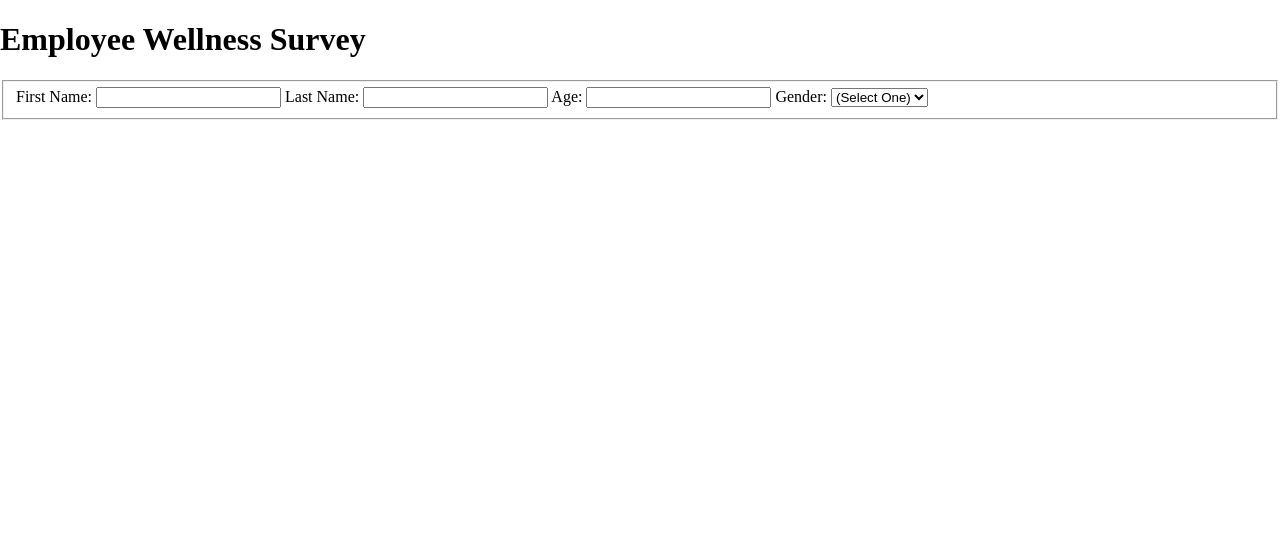
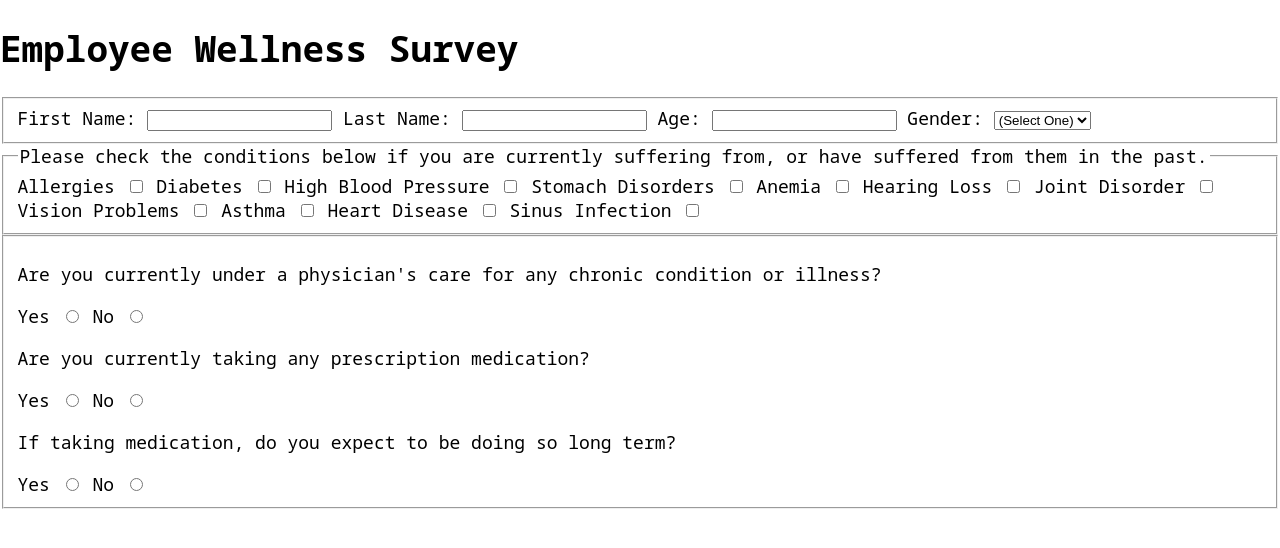
Before and after one commit to egome019/employeeWellnessSurvey, a plain HTML site: page index.html in a window 1280 px wide. Drawn offline with Linux system fonts and the light colour scheme.

Commit message:
halfway done with skeleton form

```diff
--- a/index.html
+++ b/index.html
@@ -9,19 +9,20 @@
 	</head>
 	<body>
 		<h1>Employee Wellness Survey</h1>
+		<section class="container">
 			<form>
 				<fieldset>
 					<label for="first-name"
 						>First Name:
-					<input id="first-name" name="first-name" type="text" />
+						<input id="first-name" name="first-name" required type="text" />
 					</label>
 					<label for="last-name"
 						>Last Name:
-					<input id="last-name" name="last-name" type="text" />
+						<input id="last-name" name="last-name" type="text" required />
 					</label>
 					<label for="age"
 						>Age:
-					<input id="age" name="age" type="number" />
+						<input id="age" name="age" type="number" required />
 					</label>
 					<label for="gender"
 						>Gender:
@@ -32,6 +33,87 @@
 						</select>
 					</label>
 				</fieldset>
+				<fieldset>
+					<legend>
+						Please check the conditions below if you are currently suffering
+						from, or have suffered from them in the past.
+					</legend>
+					<label for="allergies"
+						>Allergies <input type="checkbox" id="allergies" name="allergies"
+					/></label>
+					<label for="diabetes"
+						>Diabetes <input type="checkbox" id="diabetes" name="diabetes"
+					/></label>
+					<label for="high-blood-pressure"
+						>High Blood Pressure
+						<input
+							type="checkbox"
+							id="high-blood-pressure"
+							name="high-blood-pressure"
+					/></label>
+					<label for="stomach-disorders"
+						>Stomach Disorders
+						<input
+							type="checkbox"
+							id="stomach-disorders"
+							name="stomach-disorders"
+					/></label>
+					<label for="anemia"
+						>Anemia <input type="checkbox" id="anemia" name="anemia"
+					/></label>
+					<label for="hearing-loss"
+						>Hearing Loss
+						<input type="checkbox" id="hearing-loss" name="hearing-loss"
+					/></label>
+					<label for="joint-disorder"
+						>Joint Disorder
+						<input type="checkbox" id="joint-disorder" name="joint-disorder"
+					/></label>
+					<label for="vision-problems"
+						>Vision Problems
+						<input type="checkbox" id="vision-problems" name="vision-problems"
+					/></label>
+					<label for="asthma"
+						>Asthma <input type="checkbox" id="asthma" name="asthma"
+					/></label>
+					<label for="heart-disease"
+						>Heart Disease
+						<input type="checkbox" id="heart-disease" name="heart-disease"
+					/></label>
+					<label for="sinus-infection"
+						>Sinus Infection
+						<input type="checkbox" id="sinus-infection" name="sinus-infection"
+					/></label>
+				</fieldset>
+				<fieldset>
+					<p>
+						Are you currently under a physician's care for any chronic condition
+						or illness?
+					</p>
+					<label for="chronic-illness"
+						>Yes
+						<input type="radio" id="chronic-illness-y" name="chronic-illness"
+					/></label>
+					<label for="chronic-illness"
+						>No
+						<input type="radio" id="chronic-illness-n" name="chronic-illness"
+					/></label>
+					<p>Are you currently taking any prescription medication?</p>
+					<label for="prescribed"
+						>Yes <input type="radio" id="prescribed" name="prescribed"
+					/></label>
+					<label for="prescribed"
+						>No <input type="radio" id="prescribed-n" name="prescribed"
+					/></label>
+					<p>If taking medication, do you expect to be doing so long term?</p>
+					<label for="long-term-meds"
+						>Yes <input type="radio" id="long-term-meds" name="long-term-meds"
+					/></label>
+					<label for="long-term-meds"
+						>No <input type="radio" id="long-term-meds-n" name="long-term-meds"
+					/></label>
+				</fieldset>
 			</form>
+		</section>
 	</body>
 </html>
--- a/styles.css
+++ b/styles.css
@@ -1,4 +1,8 @@
+@import url('https://fonts.googleapis.com/css2?family=Inter:wght@400;700&family=Lexend+Deca&family=Noto+Sans+Mono:wght@300&display=swap');
+
 body{
     margin: 0;
     padding: 0;
+    font-family: 'Noto Sans Mono', monospace;
+    font-size: 18px;
 }
```
Lines whose indentation alone changed are shown as unchanged.
